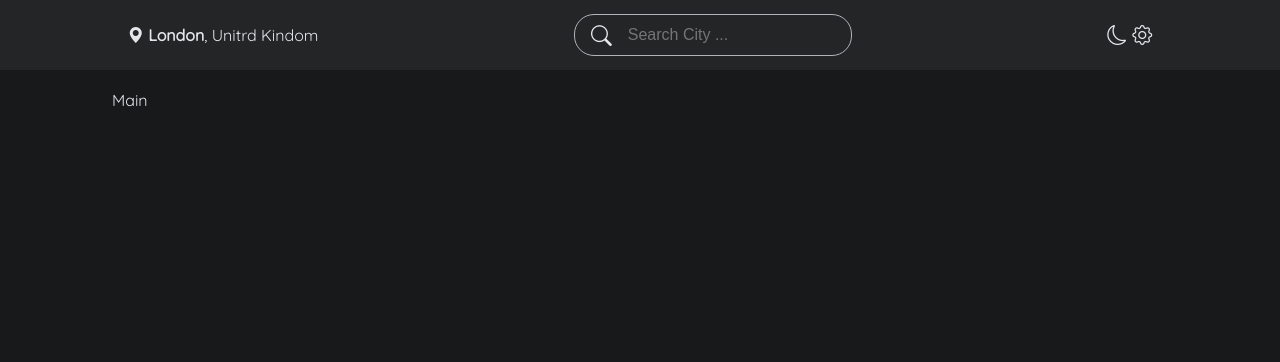
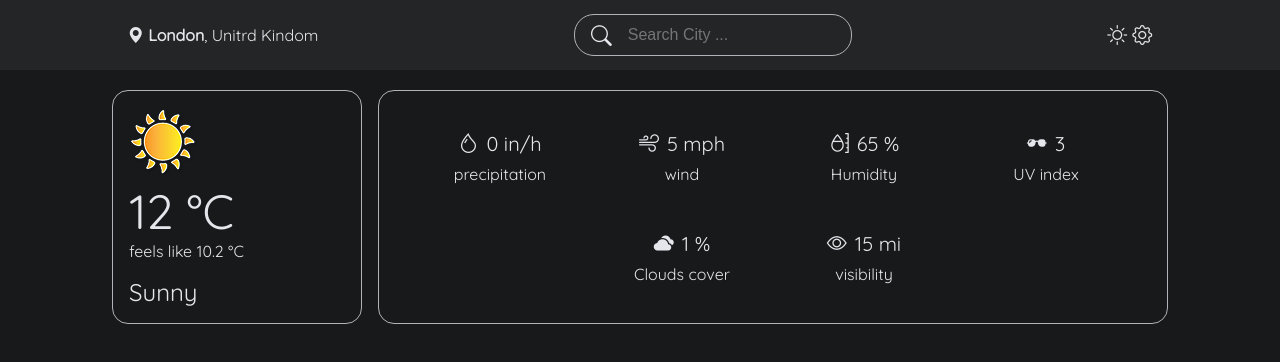
Before and after one commit to DeepikaRajapaksha/React_Project_01, a React (Create React App) app: page / in a window 1280 px wide. Shown: the top 362 px of the page. Built offline with nearby package versions, Linux system fonts and the light colour scheme.

Commit message:
Current-weather components

```diff
--- a/src/api/current-weather.json
+++ b/src/api/current-weather.json
@@ -1,31 +1,32 @@
 {
-    "lat":"51.50853N",
-    "lon":"0.12574W",
-    "elevation":25,
-    "timezone":"Europe/London",
-    "units":"uk",
-    "current":{
-        "icon":"overcast",
-        "icon_num":7,
-        "summary":"Overcast",
-        "temperature":5.5,
-        "feels_like":3.5,
-        "wind_chill":4.5,
-        "dew_point":4.2,
-        "wind":{
-            "speed":6.4,
-            "gusts":8.1,
-            "angle":271,
-            "dir":"W"
-            },
-        "precipitation":{
-            "total":0.0,
-            "type":"none"},
-            "cloud_cover":95,
-            "ozone":239.05,
-            "pressure":1022,
-            "uv_index":1.06,
-            "humidity":96,
-            "visibility":0.93
-            }
-        }
+    "lat": "51.50853N",
+    "lon": "0.12574W",
+    "elevation": 25,
+    "timezone": "Europe/London",
+    "units": "uk",
+    "current": {
+        "icon": "sunny",
+        "icon_num": 2,
+        "summary": "Sunny",
+        "temperature": 12.0,
+        "feels_like": 10.2,
+        "wind_chill": 11.8,
+        "dew_point": 4.5,
+        "wind": {
+            "speed": 4.5,
+            "gusts": 7.3,
+            "angle": 61,
+            "dir": "ENE"
+        },
+        "precipitation": {
+            "total": 0.0,
+            "type": "none"
+        },
+        "cloud_cover": 1,
+        "ozone": 280.37,
+        "pressure": 1030,
+        "uv_index": 3.38,
+        "humidity": 65,
+        "visibility": 14.69
+    }
+}
--- a/src/components/CurrentWeather.js
+++ b/src/components/CurrentWeather.js
@@ -1,5 +1,5 @@
 import { getCurrentWeather } from "../api";
-import "../Styles/CurrentWeather.css";
+import "../Styles/components/CurrentWeather.scss";
 import '@fortawesome/fontawesome-free/css/all.min.css';
 
 function CurrentWeather() {
@@ -17,13 +17,53 @@ function CurrentWeather() {
         wind,
     } = data;
 
-    const place = "London";
+    const otherInfoWidgets = [
+      {
+        id: 0,
+        icon: 'droplet',
+        name: 'precipitation',
+        value: Math.round(precipitation.total),
+        unit: "in/h",
+      },
+      {
+        id: 1,
+        icon: 'wind',
+        name: 'wind',
+        value: Math.round(wind.speed),
+        unit: "mph",
+      },
+      {
+        id: 2,
+        icon: 'moisture',
+        name: 'Humidity',
+        value: Math.round(humidity),
+        unit: "%",
+      },
+      {
+        id: 3,
+        icon: 'sunglasses',
+        name: 'UV index',
+        value: Math.round(uv_index),
+        unit: "",
+      },
+      {
+        id: 4,
+        icon: 'clouds-fill',
+        name: 'Clouds cover',
+        value: Math.round(cloud_cover),
+        unit: "%",
+      },
+      {
+        id: 5,
+        icon: 'eye',
+        name: 'visibility',
+        value: Math.round(visibility),
+        unit: "mi",
+      },
+    ]
 
   return (
     <div className="CurrentWeather">
-        <div className="location">
-            <i className="fas fa-map-marker-alt"></i> {place}
-        </div>
        <div className="temperature">
           <div className="weather-icon">
             <img
@@ -35,8 +75,25 @@ function CurrentWeather() {
                 <div className="real">{temperature} °C</div>
                 <div className="feels_like"> feels like {feels_like} °C</div>
           </div>
+          <div className="summary">{summary}</div>
        </div>
-       <div className="summary">{summary}</div>
+       <div className="other-infos">
+        {otherInfoWidgets.map(({id, icon,name, value, unit}) =>  (
+          <div className="widget" key={id}>
+            <div className="widget-container">
+              <div className="info">
+                <div className="icon">
+                  <i className={`bi bi-${icon}`}></i>
+                </div>
+                <div className="value">
+                  {value} {unit}
+                </div>
+              </div>
+              <div className="name">{name}</div>
+            </div>
+          </div>
+        ))}
+       </div>
     </div>
   )
 }
--- a/src/components/Main.js
+++ b/src/components/Main.js
@@ -1,7 +1,10 @@
 import "../Styles/components/Main.scss";
+import CurrentWeather from "./CurrentWeather";
 function Main() {
   return (
-    <div className='Main'>Main</div>
+    <div className='Main'>
+      <CurrentWeather />
+    </div>
   )
 }
 
--- a/src/components/Setting.js
+++ b/src/components/Setting.js
@@ -4,10 +4,10 @@ function Setting() {
     <div className="Settings">
       <div className="theme-toggler">
         <div className="theme-buttons">
-          <div className="light-theme-btn">
+          <div className="light-theme-btn active">
             <i className="bi bi-sun"></i>
           </div>
-          <div className="dark-theme-btn active">
+          <div className="dark-theme-btn">
             <i className="bi bi-moon"></i>
           </div>
         </div>
```
Also changed, not shown: src/components/body.js (deleted, +0 -12 lines).
